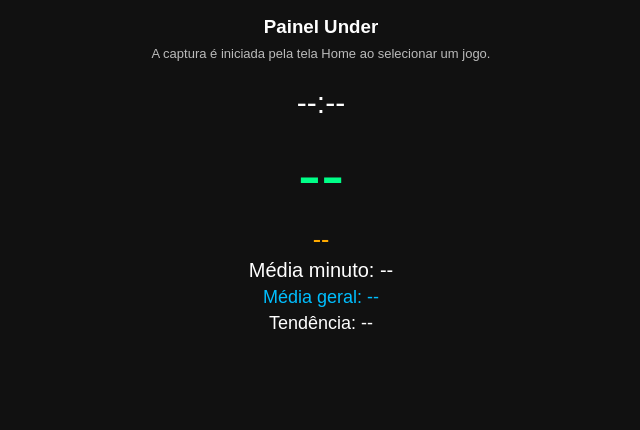
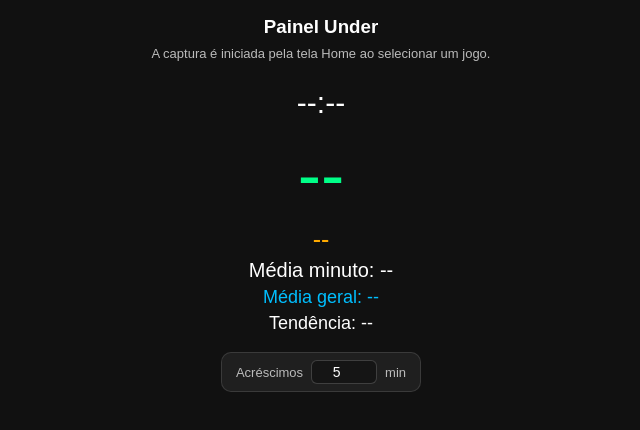
Before and after one commit to acszec/under_pulse, an Electron app: page index.html in a window 980 px wide. Shown: the whole page, without its empty margins (169-809 px from the left). Drawn offline with Linux system fonts and the light colour scheme; no server answers.

Commit message:
ajuste acrescimos

```diff
--- a/index.html
+++ b/index.html
@@ -51,6 +51,35 @@ h3{
   color:red;
   margin-top:10px;
 }
+.acrescimos-box{
+  display:inline-flex;
+  align-items:center;
+  gap:8px;
+  margin-top:18px;
+  background:rgba(255,255,255,.06);
+  border:1px solid rgba(255,255,255,.12);
+  border-radius:10px;
+  padding:7px 14px;
+}
+.acrescimos-box label{
+  font-size:13px;
+  color:#bbb;
+  white-space:nowrap;
+}
+.acrescimos-box input{
+  width:52px;
+  background:rgba(0,0,0,.3);
+  border:1px solid rgba(255,255,255,.18);
+  border-radius:6px;
+  color:#fff;
+  font-size:14px;
+  text-align:center;
+  padding:3px 6px;
+  outline:none;
+}
+.acrescimos-box input:focus{
+  border-color:rgba(0,255,136,.5);
+}
 </style>
 </head>
 <body>
@@ -64,6 +93,13 @@ h3{
 <div id="media">Média minuto: --</div>
 <div id="mediaGeral">Média geral: --</div>
 <div id="tendencia">Tendência: --</div>
+
+<div class="acrescimos-box">
+  <label for="acrescimosInput">Acréscimos</label>
+  <input id="acrescimosInput" type="number" min="0" max="20" value="5" />
+  <label style="font-size:13px;color:#bbb;">min</label>
+</div>
+
 <div id="erro"></div>
 
 <script>
@@ -79,6 +115,14 @@ function fmtOdd(value) {
 if (!window.api) {
   erroEl.innerText = "ERRO: window.api não existe (preload não carregou). Verifique o preload.js no main.";
 }
+
+const acrescimosInput = document.getElementById("acrescimosInput");
+acrescimosInput.addEventListener("change", () => {
+  const val = parseInt(acrescimosInput.value, 10);
+  if (Number.isFinite(val) && val >= 0) {
+    window.api?.atualizarAcrescimos(val);
+  }
+});
 
 window.api?.onAtualizarDados((dados)=>{
   const oddEl = document.getElementById("odd");
```
Also changed, not shown: home.html (+3 -15 lines).
